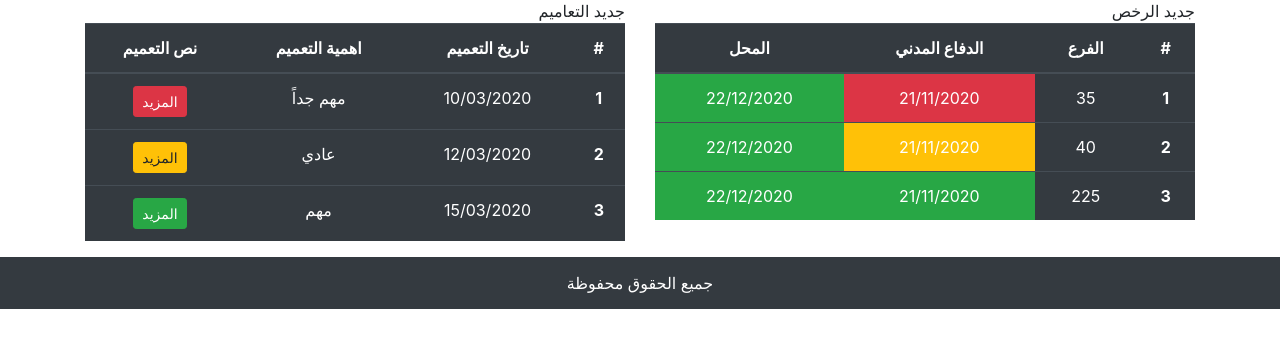
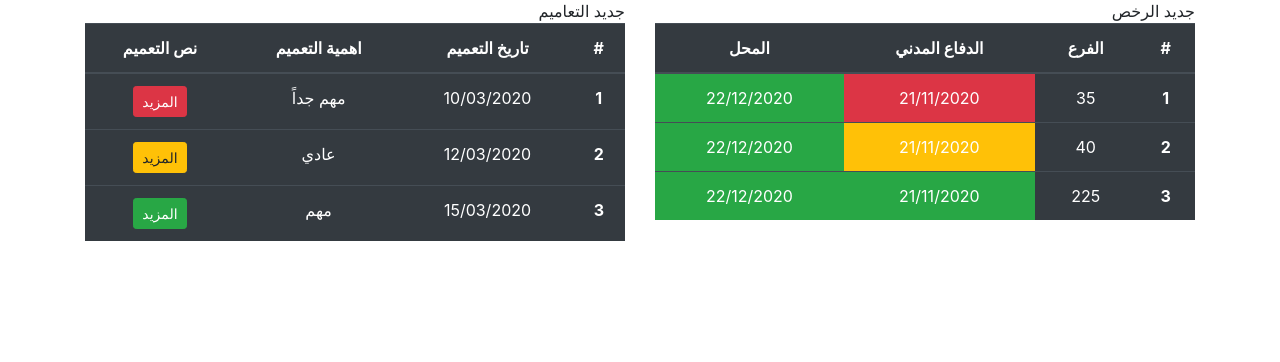
Before and after one commit to Nick390/Auburn-1.0.0, a PHP site: page /pages/dashboard.php in a window 1280 px wide. Shown: the part 121-483 px from the top of the page. Run offline with PHP 8.4, Linux system fonts and the light colour scheme; the visitor is signed in with stand-in values (Sample User, id 1).

Commit message:
Update in pages-footer.php
*Remove footer.

```diff
--- a/includes/php/pages-footer.php
+++ b/includes/php/pages-footer.php
@@ -1,9 +1,5 @@
 <!-- Footer -->
-<footer class="footer position-sticky avbar-dark bg-dark">
-      <div class="container">
-        <div class="text-center">جميع الحقوق محفوظة</div>
-      </div>
-    </footer>
+
 <!-- Footer -->
     <!-- Optional JavaScript -->
     <!-- jQuery first, then Popper.js, then Bootstrap JS -->
```
